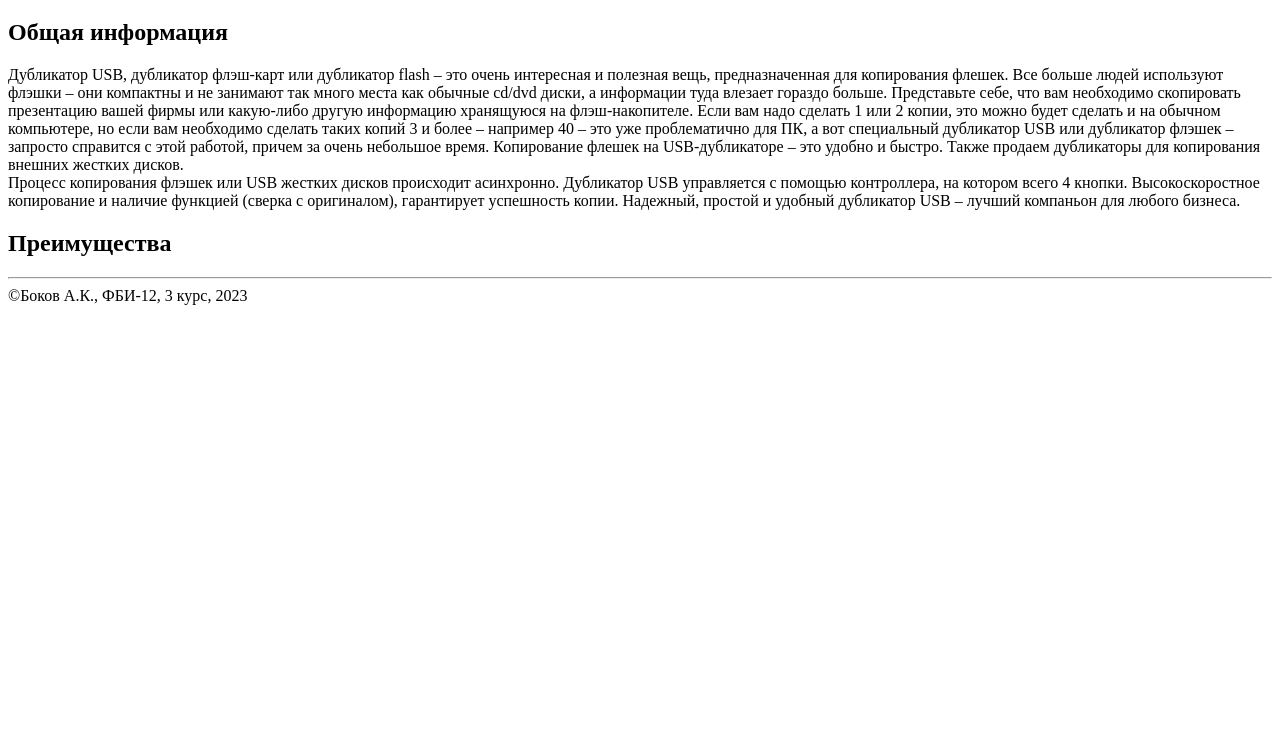
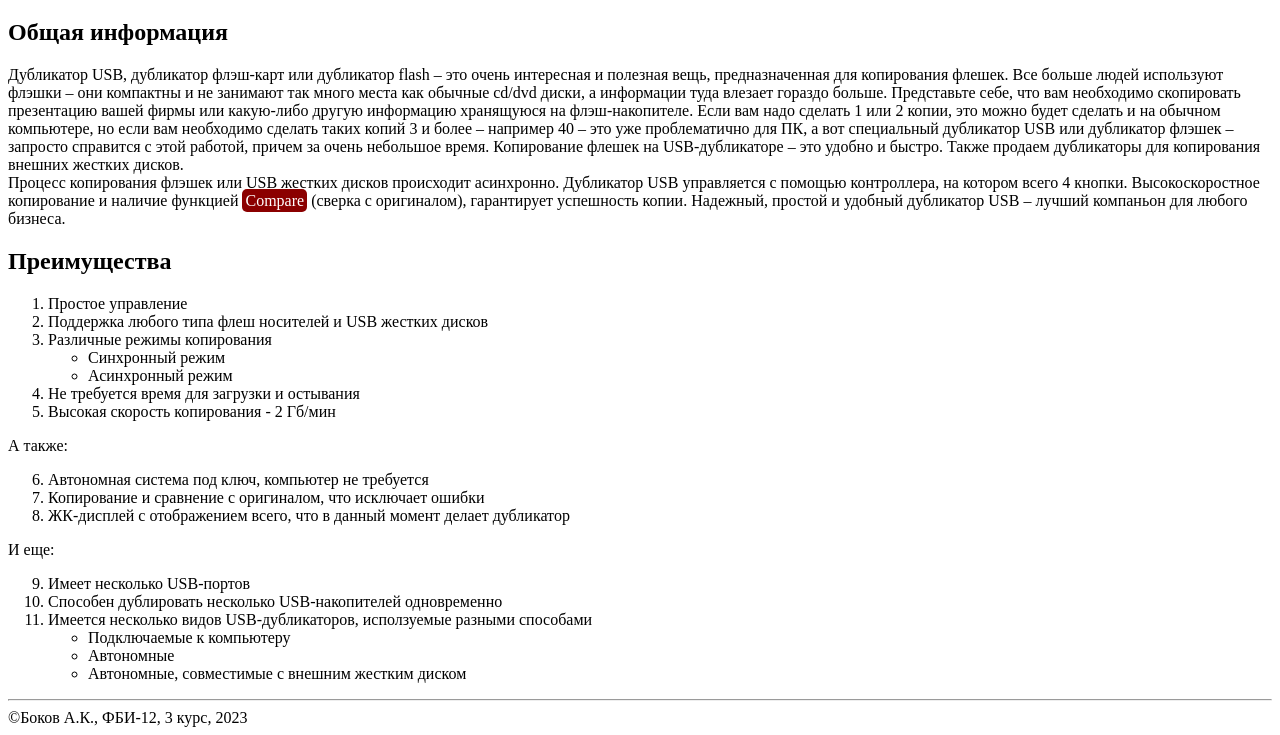
Before and after one commit to Tatoshechka322/web-programming-labs-1, a plain HTML site: page lab2.html in a window 1280 px wide. Shown: the part 97-832 px from the top of the page. Before the commit the page ends 800 px from the top, so only its background shows below. Drawn offline with Linux system fonts and the light colour scheme.

Commit message:
Списки

```diff
--- a/lab2.html
+++ b/lab2.html
@@ -37,13 +37,41 @@
                 происходит асинхронно. Дубликатор USB управляется с помощью
                 контроллера, на котором всего 4 кнопки. Высокоскоростное
                 копирование и наличие функцией
-                (сверка с оригиналом),
+                <span style="background-color: darkred;color: white;padding: 3px;border-radius: 5px;"
+                title="патентованная технология!">Compare</span> (сверка с оригиналом),
                 гарантирует успешность копии. Надежный, простой и удобный
                 дубликатор USB &ndash; лучший компаньон для любого бизнеса.
             </div>
 
             <h2>Преимущества</h2>
-
+            <ol>
+                <li>Простое управление</li>
+                <li>Поддержка любого типа флеш носителей и USB жестких дисков</li>
+                <li>Различные режимы копирования</li>
+                    <ul>
+                        <li>Синхронный режим</li>
+                        <li>Асинхронный режим</li>
+                    </ul>
+                <li>Не требуется время для загрузки и остывания</li>
+                <li>Высокая скорость копирования - 2 Гб/мин</li>
+            </ol>
+            <div>А также:</div>
+            <ol start="6">
+                <li>Автономная система под ключ, компьютер не требуется</li>
+                <li>Копирование и сравнение с оригиналом, что исключает ошибки</li>
+                <li>ЖК-дисплей с отображением всего, что в данный момент делает дубликатор</li>
+            </ol>
+            <div>И еще:</div>
+            <ol start="9">
+                <li>Имеет несколько USB-портов</li>
+                <li>Способен дублировать несколько USB-накопителей одновременно</li>
+                <li>Имеется несколько видов USB-дубликаторов, исползуемые разными способами</li>
+                <ul>
+                    <li>Подключаемые к компьютеру</li>
+                    <li>Автономные</li>
+                    <li>Автономные, совместимые с внешним жестким диском</li>
+                </ul>
+            </ol>
         </main>
 
         <footer>
```
